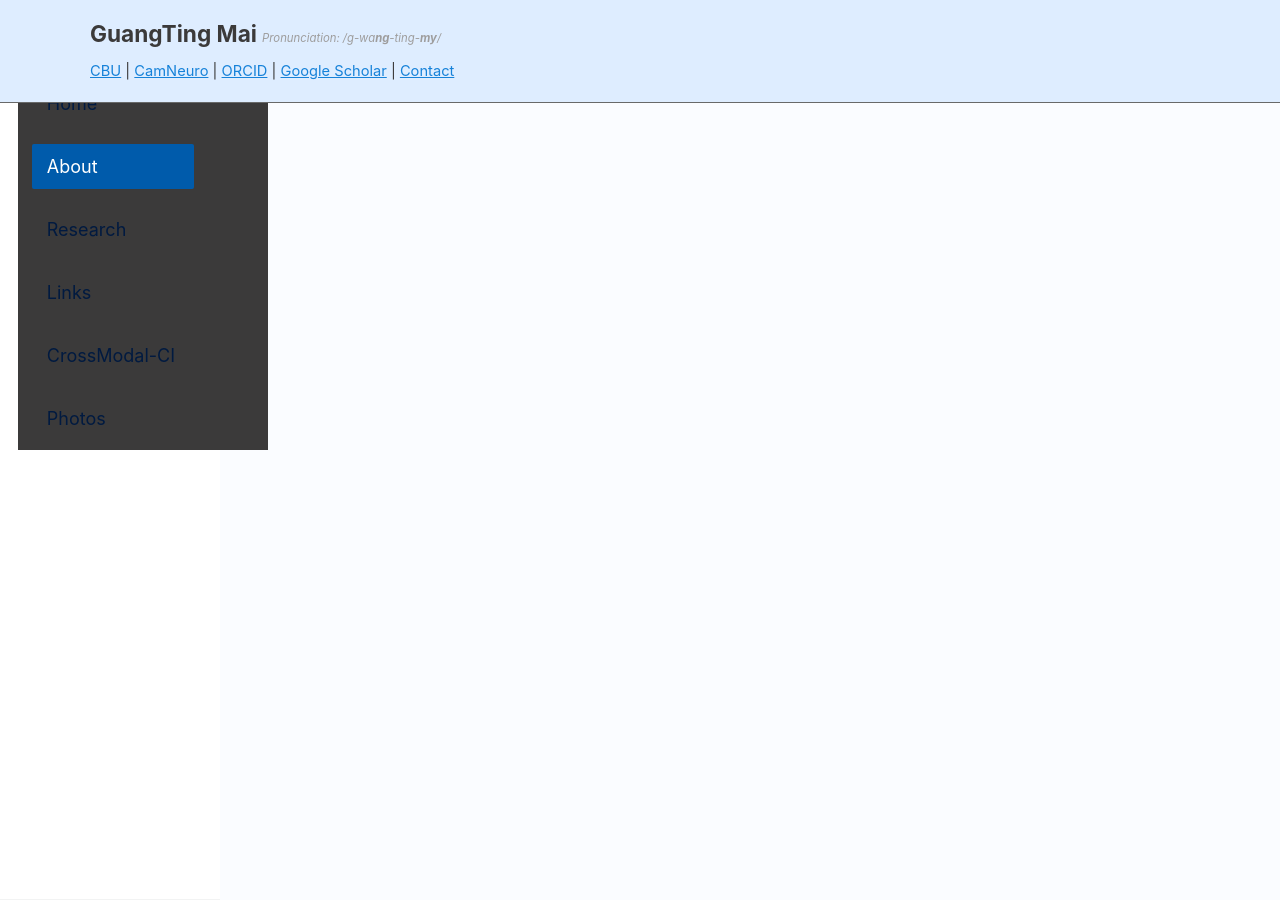
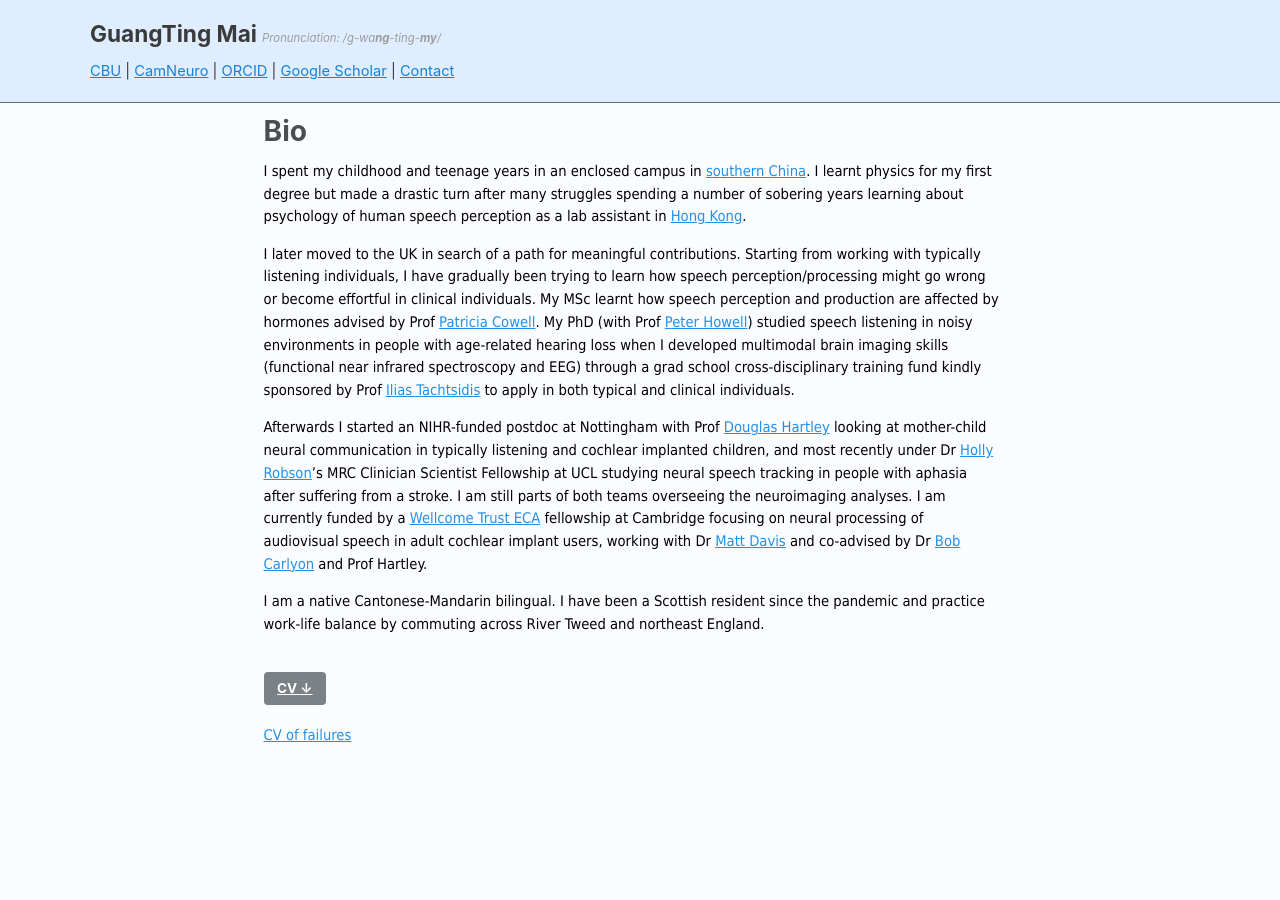
Before and after one commit to guangtingmai/guangtingmai.github.io, a Jekyll site: the page built from _pages/bio.html, in a window 1280 px wide and 900 px high. Built offline with Jekyll 4.4.1, drawn with Linux system fonts in a browser that asks for light colours.

Commit message:
Update custom.scss

```diff
--- a/_sass/custom.scss
+++ b/_sass/custom.scss
@@ -130,7 +130,7 @@ div.navigation-row span {
   vertical-align: center;    /* align container with text */
 }
 
-.masthead {
+/*.masthead {
   position: fixed !important;
   left: 0 !important;
   top: 0 !important;
@@ -165,7 +165,7 @@ div.navigation-row span {
 .masthead__menu-item--lg.persist {
   display: block !important;
   margin-right: 0 !important;
-}
+}*/
 
 
 
```
